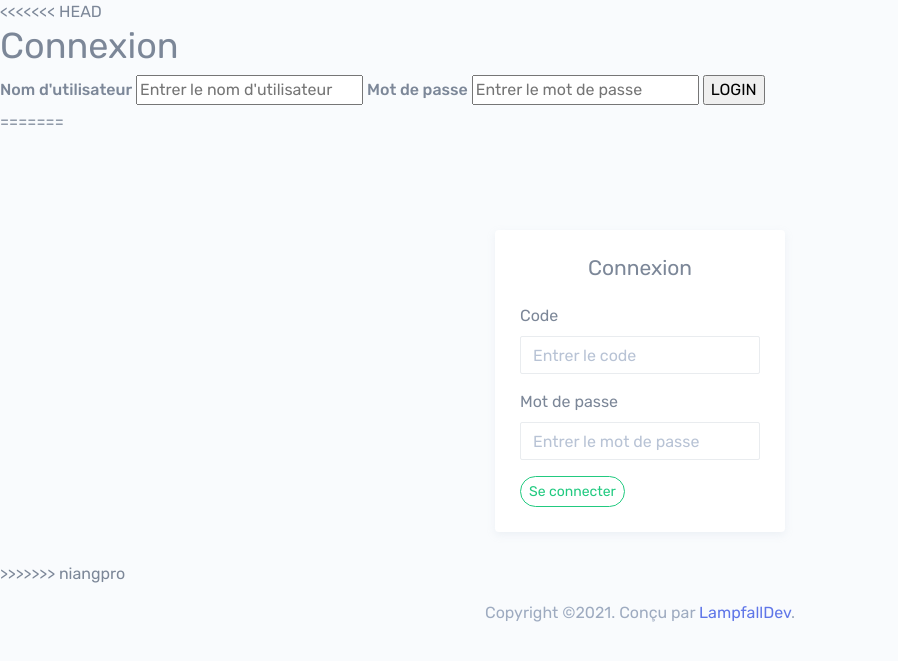
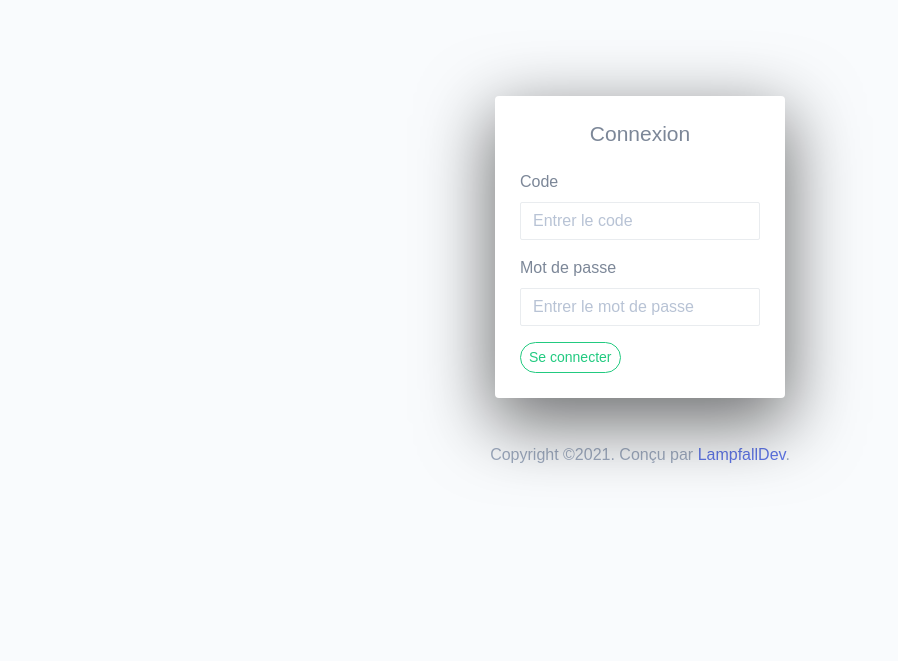
Before and after one commit to NiangPro/PortCartier, a PHP site: page / in a window 1280 px wide. Shown: the top 661 px of the page, without its empty margins (0-898 px from the left). Run offline with PHP 8.4, Linux system fonts and the light colour scheme; some libraries are stand-ins or nearby versions; some web fonts are replaced.

Commit message:
refractor login page after merging

```diff
--- a/views/login.php
+++ b/views/login.php
@@ -1,36 +1,4 @@
-<<<<<<< HEAD
-<html>
-    <head>
-       <meta charset="utf-8">
-        <!-- importer le fichier de style -->
-        <link rel="stylesheet" href="style.css" media="screen" type="text/css" />
-    </head>
-    <body>
-        <div id="container">
-            <!-- zone de connexion -->
 
-            <form action="verification.php" method="POST">
-                <h1>Connexion</h1>
-
-                <label><b>Nom d'utilisateur</b></label>
-                <input type="text" placeholder="Entrer le nom d'utilisateur" name="username" required>
-
-                <label><b>Mot de passe</b></label>
-                <input type="password" placeholder="Entrer le mot de passe" name="password" required>
-
-                <input type="submit" id='submit' value='LOGIN' >
-                <?php
-                if(isset($_GET['erreur'])){
-                    $err = $_GET['erreur'];
-                    if($err==1 || $err==2)
-                        echo "<p style='color:red'>Utilisateur ou mot de passe incorrect</p>";
-                }
-                ?>
-            </form>
-        </div>
-    </body>
-</html>
-=======
 <?php require_once("views/includes/_errors.php") ?>
 <div class="container col-md-3 mt-5 pt-5">
     <div class="card">
@@ -51,5 +19,3 @@
     </div>
 
 </div>
-
->>>>>>> niangpro
```
